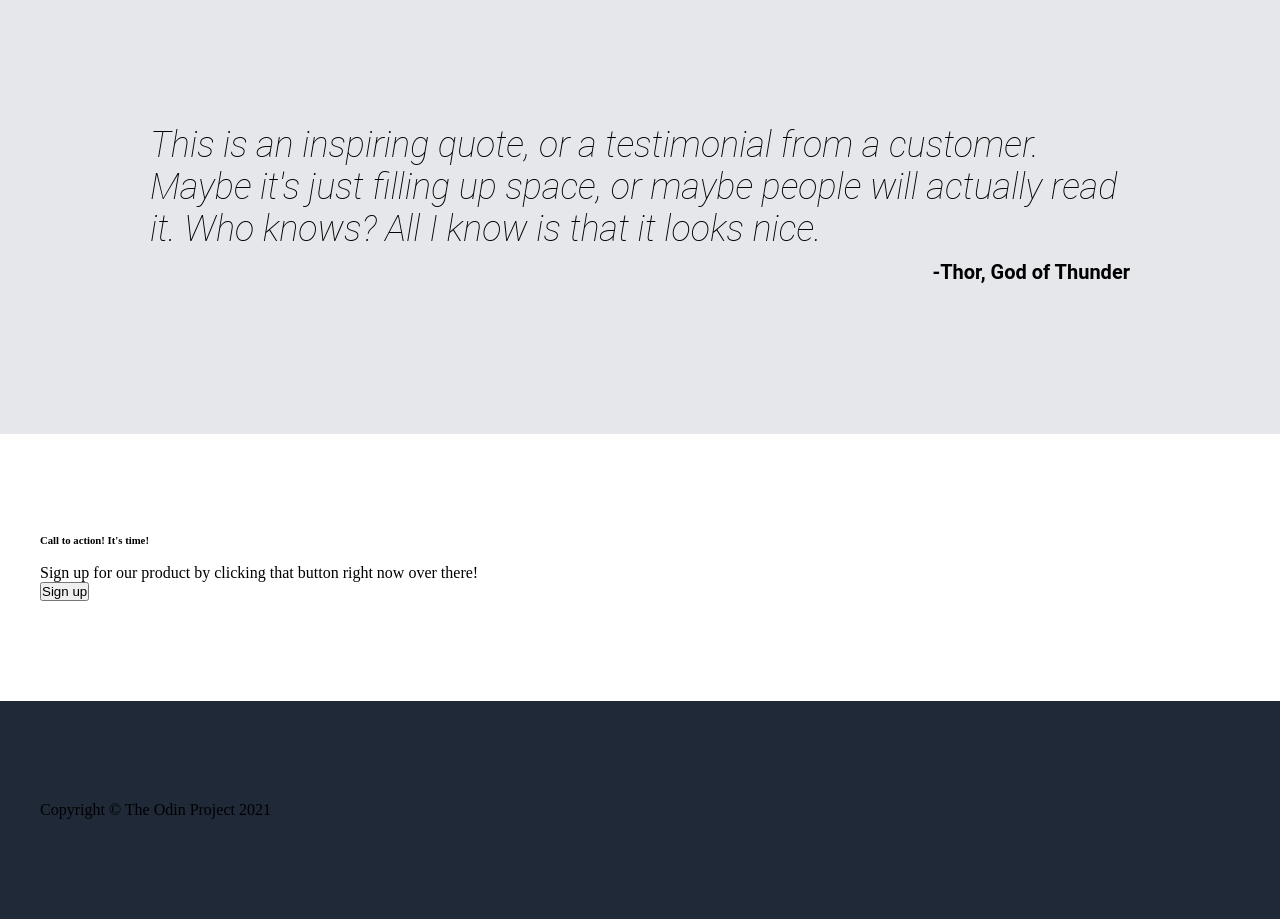
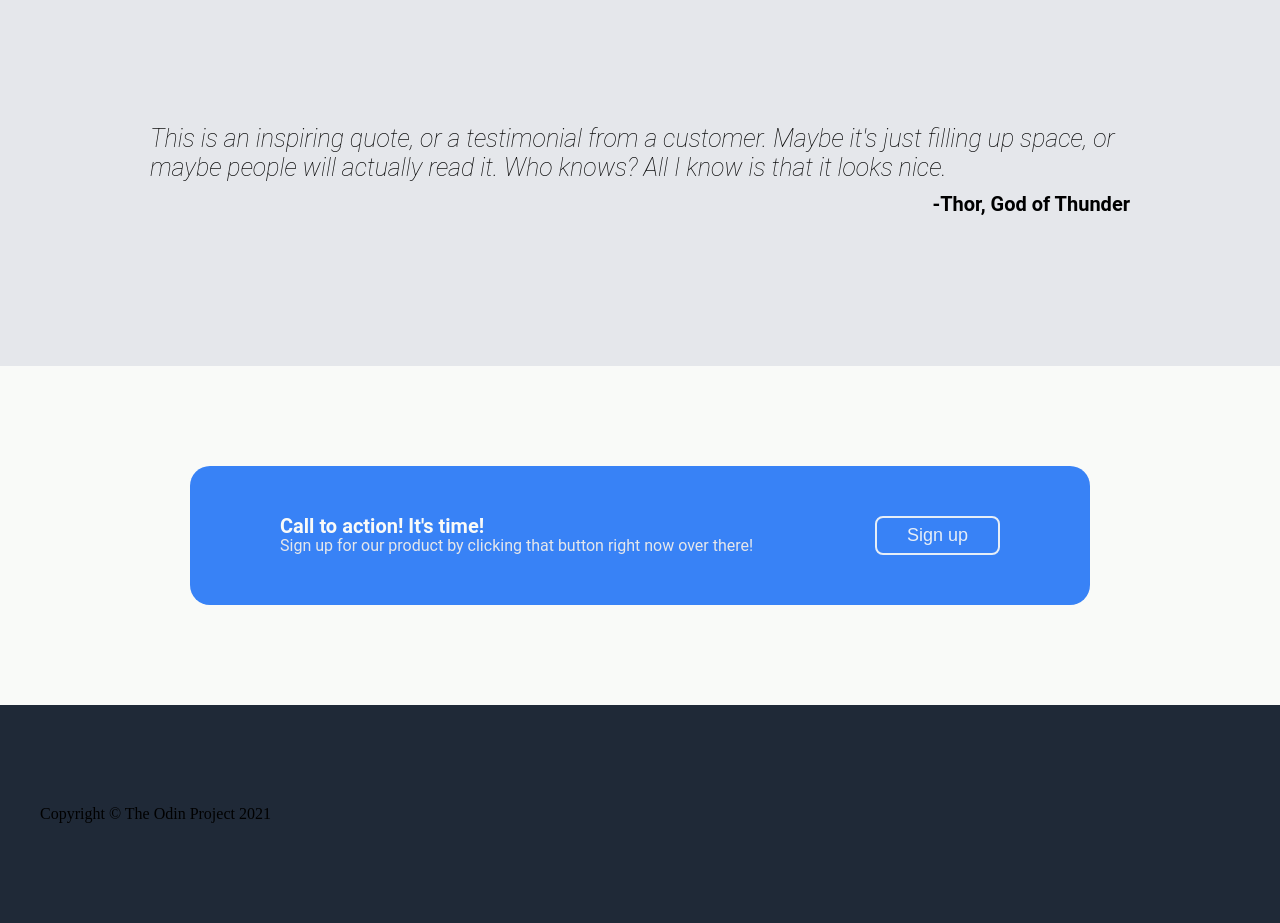
Before and after one commit to DeusTempestus/TOP-Project-Landing-Page-, a plain HTML site: page index.html in a window 1280 px wide. Shown: the part 1180-2103 px from the top of the page. Drawn offline with Linux system fonts and the light colour scheme.

Commit message:
added design for section four

```diff
--- a/index.html
+++ b/index.html
@@ -26,7 +26,7 @@
           <br>
           <p>This website has some subtext that goes here under the main title. It's a smaller forn and the color is lower contrast.</p>
           <br>
-          <button>Sign up</button>
+          <button class="button-small">Sign up</button>
         </div>
         <div class="main-text-image">
           <div class="img-container">
@@ -78,7 +78,7 @@
             <br>
             <p>Sign up for our product by clicking that button right now over there!</p>
           </div>
-          <button>Sign up</button>
+          <button class="button-small sign-up-button">Sign up</button>
         </div>
       </div>
     </main>
--- a/stylesheet/style.css
+++ b/stylesheet/style.css
@@ -68,18 +68,20 @@ header, .section-one {
 }
 
 .main-text button {
-  padding: 7px 30px;
   background-color: #3882F6;
   color: #F9FAF8;
-  border-radius: 8px;
-  border-style: none;
-  font-size: 18px;
-  opacity: 0.9;
-
   transition: opacity 0.3s;
 }
 
-.main-text button:hover {
+.button-small {
+  padding: 7px 30px;
+  font-size: 18px;
+  border-radius: 8px;
+  border-style: none;
+  opacity: 0.9;
+}
+
+.button-small:hover {
   opacity: 1.0;
 }
 
@@ -143,7 +145,7 @@ header, .section-one {
 }
 
 .quote {
-  font-size: 36px;
+  font-size: 25px;
   font-style: italic;
   font-weight: lighter;
 }
@@ -152,3 +154,40 @@ header, .section-one {
   align-self: flex-end;
   font-size: 20px;
 }
+
+.section-four {
+  background-color: #F9FAF8;
+  display: flex;
+  justify-content: center;
+  font-family: Roboto;
+}
+
+.sign-up-container {
+  background-color: #3882F6;
+  width: 900px;
+  padding: 50px 90px;
+  border-radius: 20px;
+  display: flex;
+  justify-content: space-between;
+  align-items: center;
+}
+
+.sign-up-text {
+  line-height: 10px;
+}
+
+.sign-up-text h6 {
+  font-size: 20px;
+  color:#F9FAF8;
+}
+
+.sign-up-text p {
+  font-size: 16px;
+  color: #E5E7EB;
+}
+
+.sign-up-button {
+  border: 2px solid #F9FAF8;
+  background-color: transparent;
+  color: #F9FAF8;
+}
```
